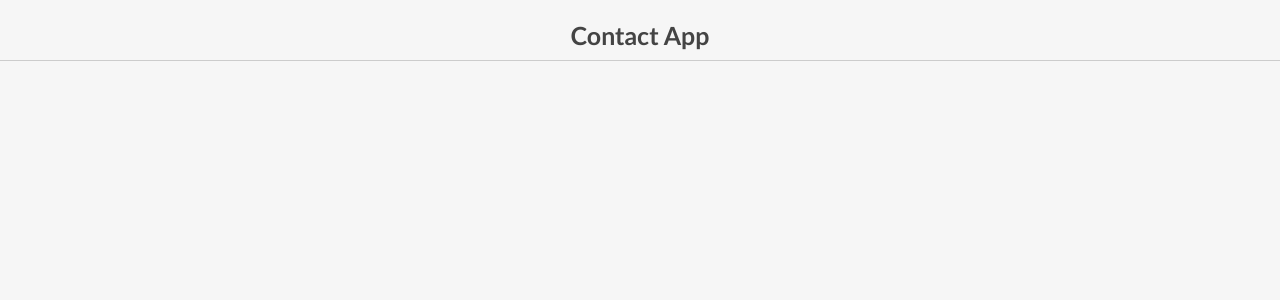
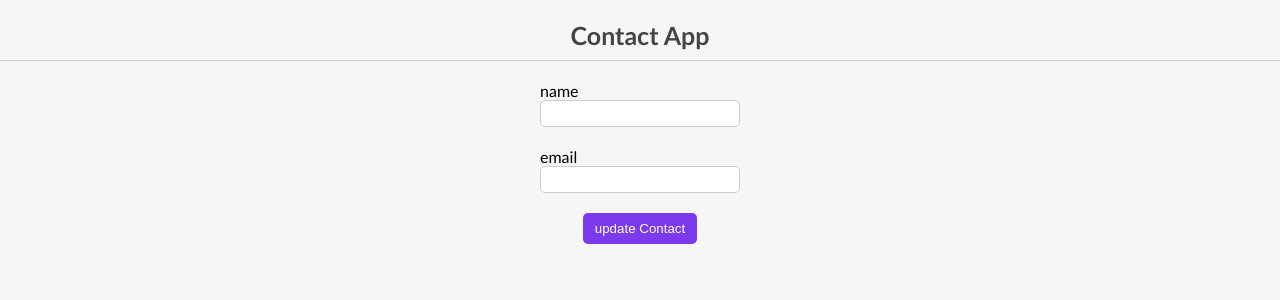
Before and after one commit to mobin-atrzade/react-project-ContactList, a React (Create React App) app: page /edit/1 in a window 1280 px wide. Shown: the top 300 px of the page. Built offline with nearby package versions, Linux system fonts and the light colour scheme; no server answers.

Commit message:
added http and server_api

```diff
--- a/package.json
+++ b/package.json
@@ -3,6 +3,7 @@
   "version": "0.1.0",
   "private": true,
   "dependencies": {
+    "axios": "^0.24.0",
     "react": "^17.0.2",
     "react-dom": "^17.0.2",
     "react-router-dom": "5.2.0",
--- a/src/App.js
+++ b/src/App.js
@@ -4,32 +4,65 @@ import AddContact from './components/AddContact/AddContact';
 import ContactList from './components/ContactList/ContactList';
 import { Switch, Route } from 'react-router-dom'
 import ContactDetail from './components/ContactDetail/ContactDetail';
+import getContacts from './services/getContactsService';
+import deleteContact from './services/deleteContactService';
+import addOneContact from './services/addContactService';
+import EditContact from './components/EditContact/EditContact';
+import updateContact from './services/updateContact';
+
 
 function App() {
   const [contacts, setContacts] = useState([])
 
-  const addContactHandler = (contact) => {
+  const addContactHandler = async (contact) => {
     // console.log(contact);
-    setContacts([...contacts, { id: Math.random() * 100, ...contact }])
+    try {
+      const { data } = await addOneContact(contact);
+      setContacts([...contacts, data])
+      // console.log(data);
+
+    } catch (error) {
+
+    }
   }
-  const deleteContactHandler = (id) => {
+  const editContactHandler = async (contact, id) => {
+    await updateContact(id, contact)
+    const { data } = await getContacts()
+    setContacts(data);
+    // console.log(data);
+  }
+  const deleteContactHandler = async (id) => {
     // console.log("clicked", id);
-    const filteredContacts = contacts.filter((c) => c.id !== id)
-    setContacts(filteredContacts)
+    try {
+      await deleteContact(id)
+      const filteredContacts = contacts.filter((c) => c.id !== id)
+      setContacts(filteredContacts)
+    } catch (error) {
+      console.log("error");
+    }
   }
   useEffect(() => {
-    const savedContacts = JSON.parse(localStorage.getItem('contacts'));
-    if (savedContacts) setContacts(savedContacts);
+    // const savedContacts = JSON.parse(localStorage.getItem('contacts'));
+    // if (savedContacts) setContacts(savedContacts);
+    const fetchContacts = async () => {
+      const { data } = await getContacts()
+      setContacts(data);
+    }
+    try {
+      fetchContacts()
+    } catch (error) {
+
+    }
   }, [])
-
-  useEffect(() => {
-    localStorage.setItem('contacts', JSON.stringify(contacts))
-  }, [contacts])
 
   return (
     <main className="App">
       <h1>Contact App</h1>
       <Switch>
+        <Route
+          path="/edit/:id"
+          render={(props) => <EditContact editContactHandler={editContactHandler} {...props} />}
+        />
         <Route
           path="/user/:id"
           component={ContactDetail}
--- a/src/components/Contact/Contact.js
+++ b/src/components/Contact/Contact.js
@@ -13,7 +13,14 @@ const Contact = ({ onDelete, contact }) => {
                     </div>
                 </Link>
             </div>
-            <button onClick={() => onDelete(id)}>delete</button>
+            <div>
+                <Link to={`/edit/${id}`}>
+                    <button className="editBtn">
+                        Edit
+                    </button>
+                </Link>
+                <button onClick={() => onDelete(id)}>delete</button>
+            </div>
         </div >
     )
 }
--- a/src/components/ContactList/contactlist.css
+++ b/src/components/ContactList/contactlist.css
@@ -51,6 +51,11 @@
   padding: 5px 10px;
   border-radius: 5px;
 }
+.editBtn {
+  margin-right: 1rem;
+  border: 1px solid #6d28d9 !important;
+  color: #6d28d9 !important;
+}
 .item img {
   width: 20px;
   height: 20px;
--- /dev/null
+++ b/src/components/EditContact/EditContact.js
@@ -0,0 +1,61 @@
+import React, { useEffect, useState } from 'react'
+import getOneContact from '../../services/getOneContact'
+// import './addcontact.css'
+const EditContact = ({ editContactHandler, history, match }) => {
+    const [contact, setContact] = useState({
+        name: "",
+        email: ""
+    })
+
+    const changeHandler = (e) => {
+        setContact({ ...contact, [e.target.name]: e.target.value })
+    }
+
+    const submitForm = (e) => {
+        if (!contact.name || !contact.email) {
+            alert("all fildes are mandatory !")
+        }
+        e.preventDefault()
+        // addContactHandler(contact)
+        editContactHandler(contact, match.params.id)
+        setContact({ name: "", email: "" })
+        history.push("/")
+    }
+
+    useEffect(() => {
+        const localFetch = async () => {
+            try {
+                const { data } = await getOneContact(match.params.id)
+                setContact({ name: data.name, email: data.email })
+            } catch (error) {
+
+            }
+        }
+        localFetch()
+    }, [])
+
+    return (
+        <form onSubmit={submitForm}>
+            <div className="formControl">
+                <label>name</label>
+                <input
+                    type="text"
+                    name="name"
+                    value={contact.name}
+                    onChange={changeHandler}
+                />
+            </div>
+            <div className="formControl">
+                <label>email</label>
+                <input
+                    type="text"
+                    name="email"
+                    value={contact.email}
+                    onChange={changeHandler}
+                />
+            </div>
+            <button>update Contact</button>
+        </form>
+    )
+}
+export default EditContact;
--- /dev/null
+++ b/src/services/addContactService.js
@@ -0,0 +1,5 @@
+import http from "./httpService";
+
+export default function addOneContact(data) {
+    return http.post('/contacts', data);
+}
--- /dev/null
+++ b/src/services/deleteContactService.js
@@ -0,0 +1,5 @@
+import http from "./httpService";
+
+export default function deleteContact(id) {
+    return http.delete(`/contacts/${id}`);
+}
--- /dev/null
+++ b/src/services/getContactsService.js
@@ -0,0 +1,5 @@
+import http from "./httpService";
+
+export default function getContacts() {
+    return http.get('/contacts');
+}
--- /dev/null
+++ b/src/services/getOneContact.js
@@ -0,0 +1,5 @@
+import http from "./httpService";
+
+export default function getOneContact(id) {
+    return http.get(`/contacts/${id}`);
+}
--- /dev/null
+++ b/src/services/httpService.js
@@ -0,0 +1,11 @@
+import axios from "axios";
+
+axios.defaults.baseURL = "http://localhost:3001";
+
+const http = {
+    get: axios.get,
+    put: axios.put,
+    delete: axios.delete,
+    post: axios.post
+}
+export default http;
--- /dev/null
+++ b/src/services/updateContact.js
@@ -0,0 +1,5 @@
+import http from "./httpService";
+
+export default function updateContact(id, data) {
+    return http.put(`/contacts/${id}`, data)
+}
```
Also changed, not shown: 1 other file (tests, documents, lock files or other folders).
